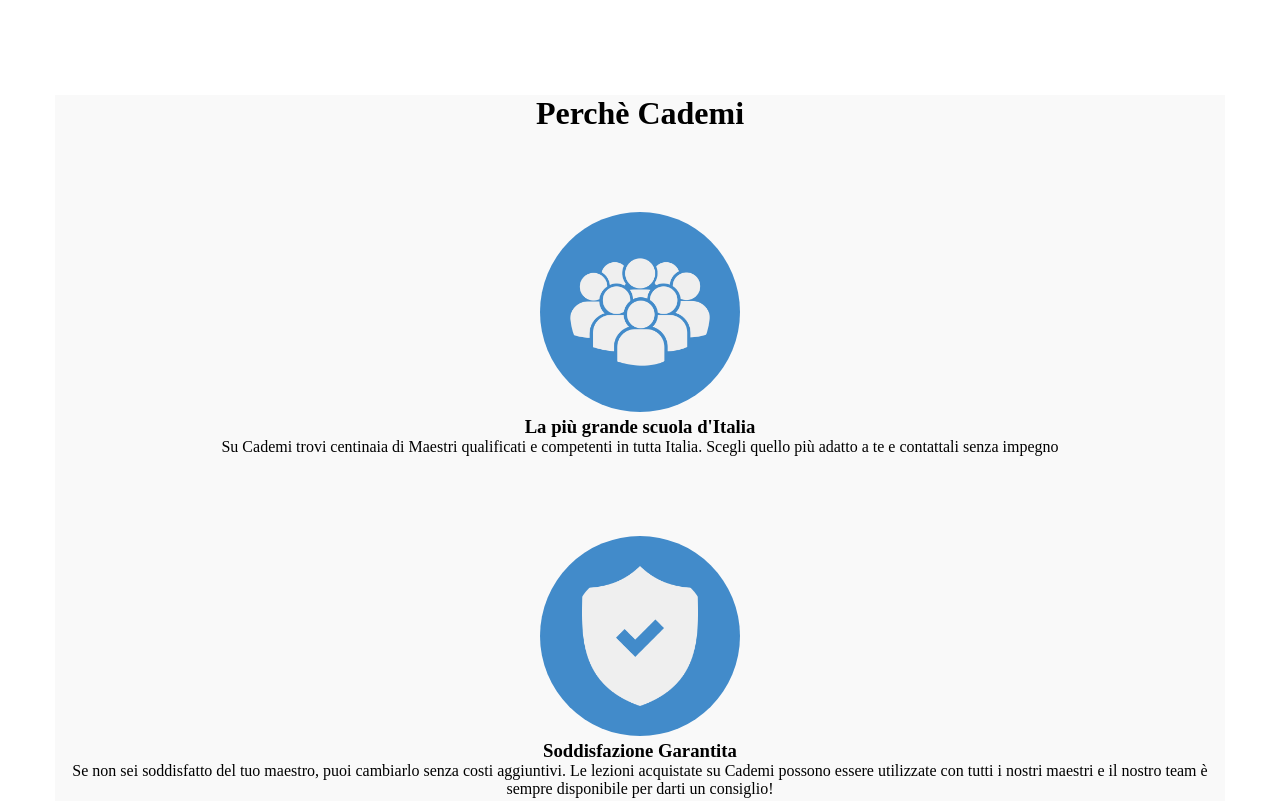
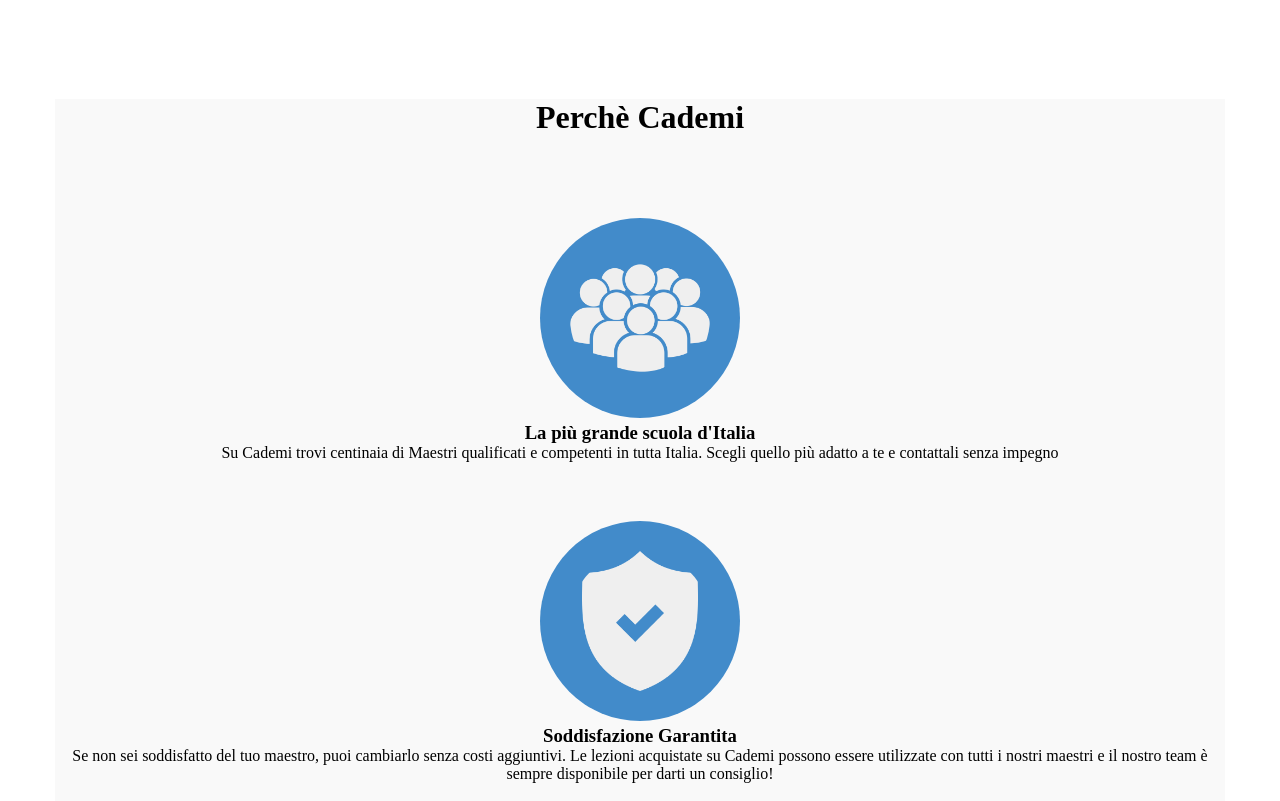
Before and after one commit to filipposchianchi/html-css-resp-wannabe-12bool, a plain HTML site: page index.html in a window 1280 px wide. Shown: the part 817-1618 px from the top of the page. Drawn offline with Linux system fonts and the light colour scheme.

Commit message:
pulito codice sistemati margini

```diff
--- a/index.html
+++ b/index.html
@@ -9,7 +9,6 @@
   </head>
   <body>
     <div id="lezioni" class="container" background="grey">
-      <div class="row">
       <h1>Lezioni dove vuoi tu</h1>
       <div class="left col-lg-6 col-md-6 col-xs-12"  >
         <img src="img/icon/maps.png" alt="">
@@ -21,16 +20,12 @@
         <h3>Online</h3>
         Impara senza muoverti da casa! Scegli da una vastissima lista di maestri abilitati all'insegnamento online, senza doverti preoccupare di distanze e spostamenti
       </div>
-        <div class="clear"></div>
-      </div>
     </div>
 
     <div id="steps" class="container">
-      <div class="row">
       <h1>Come Funziona</h1>
       <div class="left col-lg-4 col-md-12 col-xs-12">
-          <img src="img/search.svg" alt="">
-          <h3>Cerca</h3>
+        <img src="img/search.svg" alt="">          <h3>Cerca</h3>
         Guarda i profili dei migliori maestri della tua zona. Leggi la loro biografia e le recensioni lasciate dai loro studenti
       </div>
       <div class="central col-lg-4 col-md-12 col-xs-12">
@@ -43,12 +38,9 @@
         <h3>Inizia a Suonare</h3>
         Acquista un pacchetto di lezioni! Vuoi cambiare maestro? Le lezioni acquistate valgono con tutti i più di 1400 maestri Cademi!
       </div>
-        <div class="clear"></div>
-      </div>
     </div>
 
     <div id="why" class="container" background="grey">
-      <div class="row">
         <h1>Perchè Cademi</h1>
         <div class="first">
           <img src="img/icon/profile.png" alt="">
@@ -68,6 +60,5 @@
           Cademi non ha alcun costo d’iscrizione a differenza delle scuole di musica tradizionali. Inoltre, sei tu a scegliere dove fare lezione e gli orari delle tue lezioni.
         </div>
     </div>
-    </div>
   </body>
 </html>
--- a/style.css
+++ b/style.css
@@ -1,15 +1,4 @@
-.row {
-  /* width: 992px; */
-  margin-left: auto;
-  margin-right: auto;
-  margin-top: 100px;
-}
 
-/* BLOCCO LEZIONI */
-/* #lezioni .row > .left, #lezioni .row > .right{
-  width: 50%;
-  float: left;
-} */
 
 #lezioni .row img {
   /* per centrare orizzontalmente */
@@ -22,16 +11,16 @@
   text-align: center;
 }
 
-/* BLOCCO STEPS */
-/* #steps .row > .left,
-#steps .row > .central,
-#steps .row > .right{
-  float: left;
-  width: 33%;
-} */
 
 #steps{
   text-align: center;
+}
+
+.container {
+  margin-bottom: 8%;
+}
+h1 {
+  margin-bottom: 2%;
 }
 
 /* BLOCCO PERCHE */
@@ -46,10 +35,14 @@
   margin-top: 80px;
 }
 
-#why .row img {
+#why div img {
   background-color:#428bca;
   border-radius:50%;
-  padding:30px
+  padding:30px;
+}
+
+img {
+  margin-top:  5%;
 }
 
 /* COMMON */
```
Lines whose indentation alone changed are shown as unchanged.
